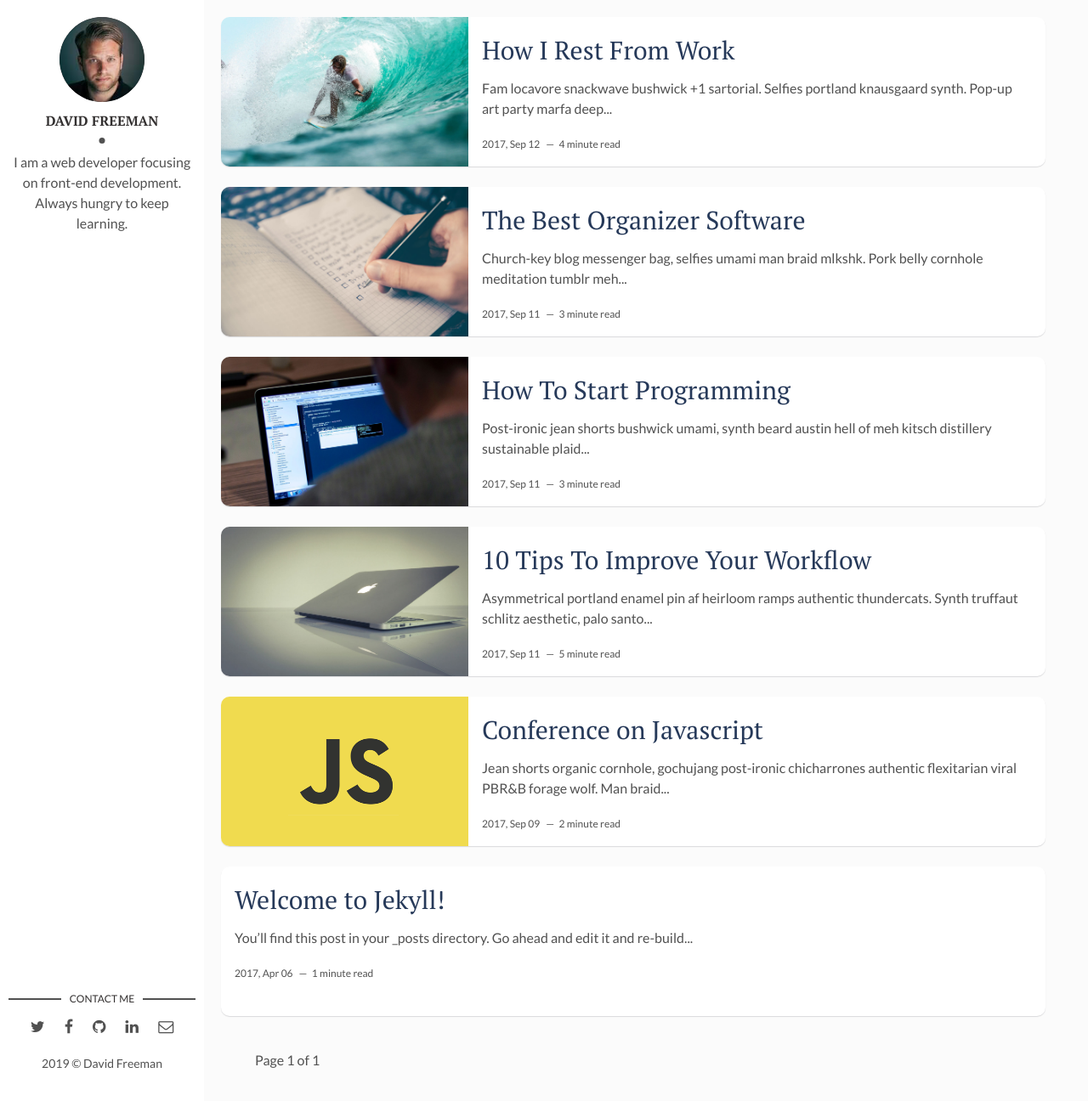
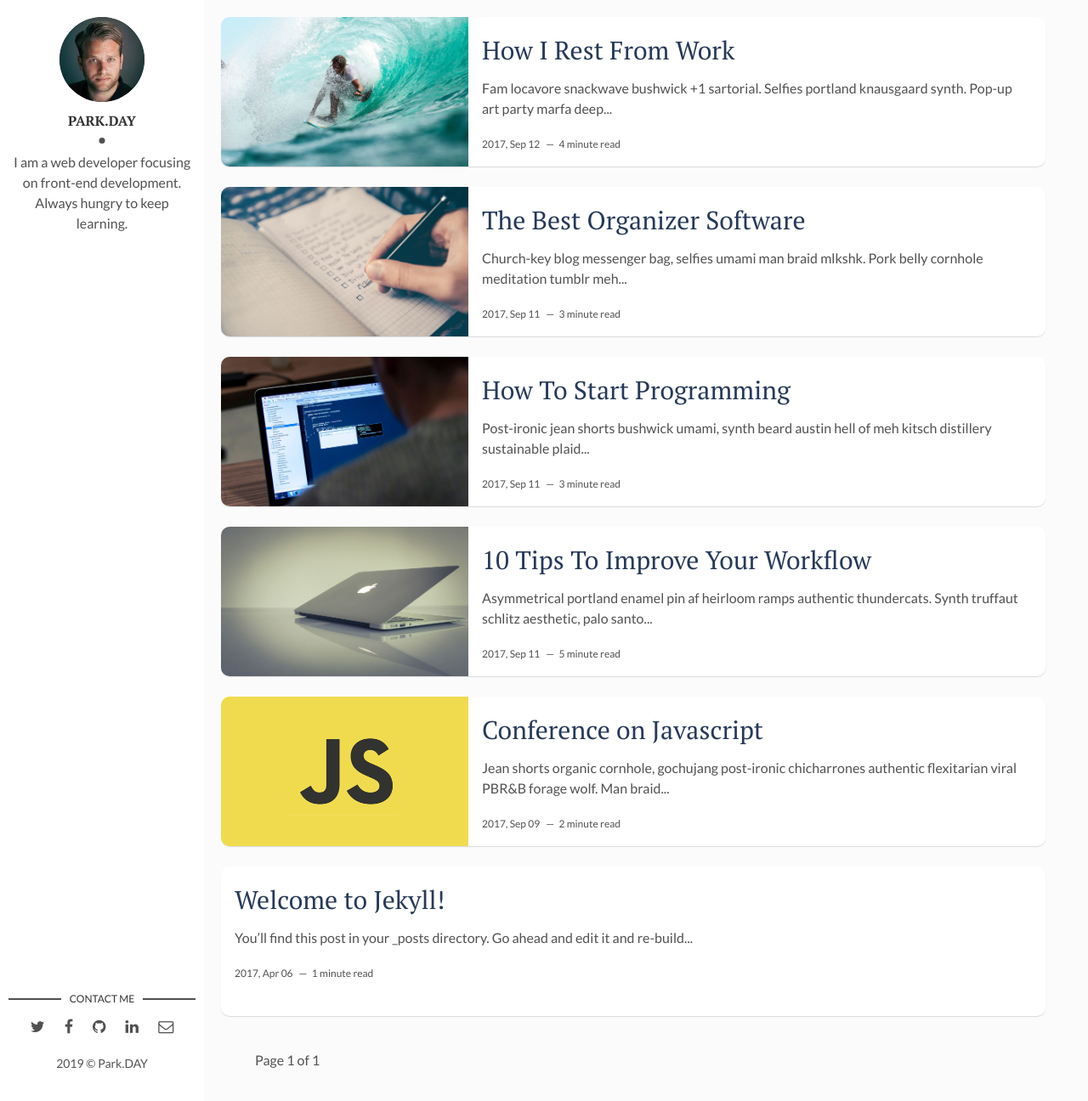
Before and after one commit to ParkDAY/ParkDAY.github.io, a Jekyll site: the page built from index.html, in a window 1280 px wide and 1296 px high. Shown: the whole window at 85% size. Built offline with Jekyll 4.4.1, drawn with Linux system fonts in a browser that asks for light colours; the list of posts is cut into pages by our own code.

```diff
--- a/_config.yml
+++ b/_config.yml
@@ -1,15 +1,15 @@
-title: Hello, world! I'm David Freeman
-description: > # this means to ignore newlines until "baseurl:"
+title: Park.DAY
+description: My Blog
   Write an awesome description for your new site here. You can edit this
   line in _config.yml. It will appear in your document head meta (for
   Google search results) and in your feed.xml site description.
 permalink: ':title/'
-baseurl: "/flexible-jekyll" # the subpath of your site, e.g. /blog
-url: "" # the base hostname & protocol for your site, e.g. http://example.com
+baseurl: "" # the subpath of your site, e.g. /blog
+url: "https://peogml.github.io" # the base hostname & protocol for your site, e.g. http://example.com
 site-twitter: #if your site has a twitter account, enter it here
 
 # Author Settings
-author: David Freeman # add your name
+author: Park.DAY
 author-img: david-freeman.jpg # add your photo
 about-author: I am a web developer focusing on front-end development. Always hungry to keep learning. # add description
 social-twitter: # add your Twitter handle
```
